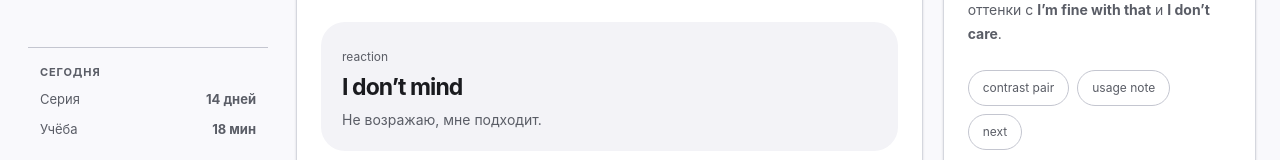
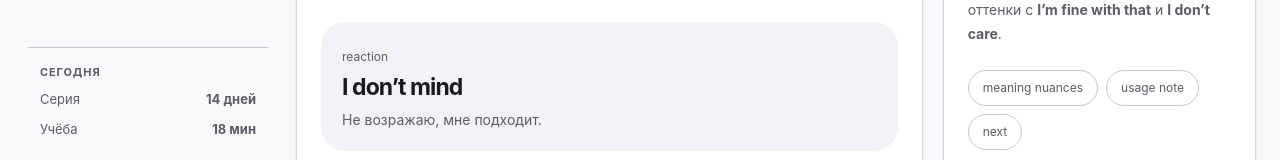
Before and after one commit to tashckinov/Chunky, a React (Vite) app in the folder apps/web/: page /library in a window 1280 px wide. Shown: the part 627-787 px from the top of the page. Built offline with nearby package versions, Linux system fonts and the light colour scheme; no server answers.

Commit message:
copy: use direct affirmative interface language

```diff
--- a/apps/web/src/pages/library-page.tsx
+++ b/apps/web/src/pages/library-page.tsx
@@ -50,7 +50,7 @@ export function LibraryPage() {
         </Card>
         <Card>
           <CardHeader><div><CardTitle>AI Insight</CardTitle><CardDescription>После <strong>I don’t mind</strong> полезно сравнить оттенки с <strong>I’m fine with that</strong> и <strong>I don’t care</strong>.</CardDescription></div></CardHeader>
-          <CardContent className="flex flex-wrap gap-2"><Badge>contrast pair</Badge><Badge>usage note</Badge><Badge>next</Badge></CardContent>
+          <CardContent className="flex flex-wrap gap-2"><Badge>meaning nuances</Badge><Badge>usage note</Badge><Badge>next</Badge></CardContent>
         </Card>
       </section>
     </>
```
